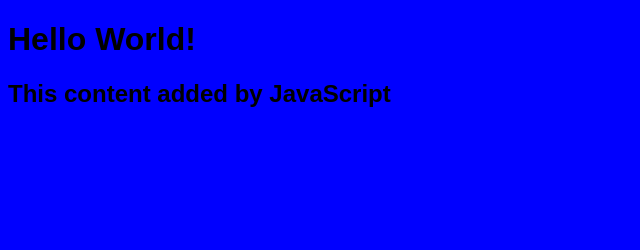
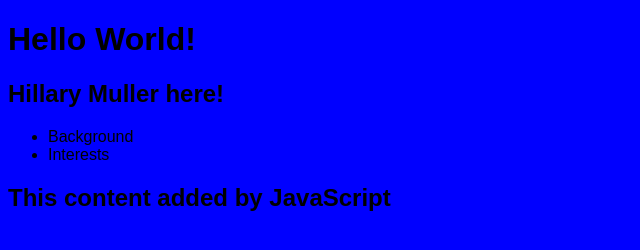
Before and after one commit to hillarymuller/my-personal-website, a plain HTML site: page index.html in a window 1280 px wide. Shown: the whole page, without its empty margins (0-640 px from the left). Drawn offline with Linux system fonts and the light colour scheme.

Commit message:
added menu items to index.html

```diff
--- a/index.html
+++ b/index.html
@@ -6,6 +6,11 @@
     </head>
     <body>
         <h1>Hello World!</h1>
+        <h2>Hillary Muller here!</h2>
+        <ul>
+            <li>Background</li>
+            <li>Interests</li>
+        </ul>
         <script src="script.js"></script>
     </body>
 </html>
```
